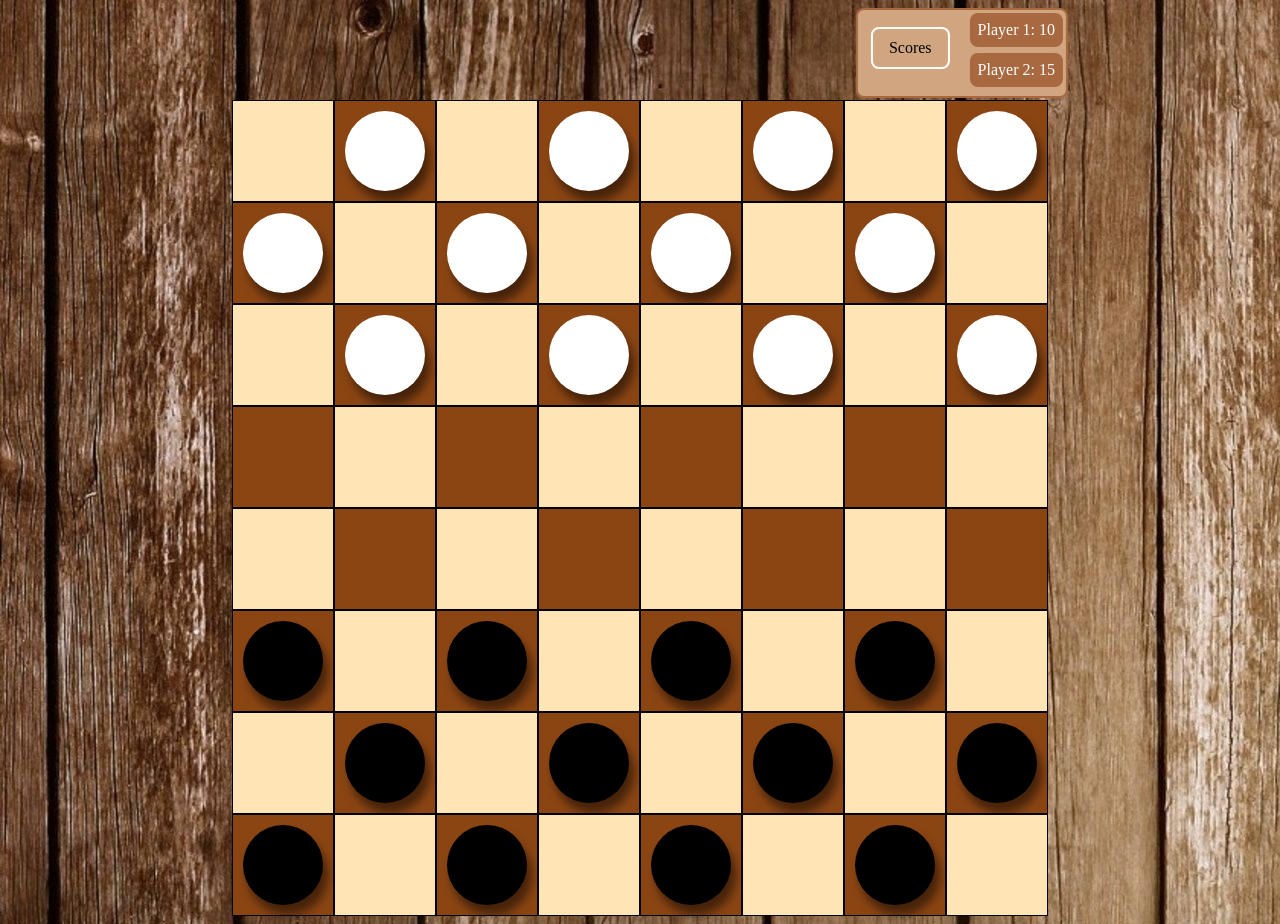
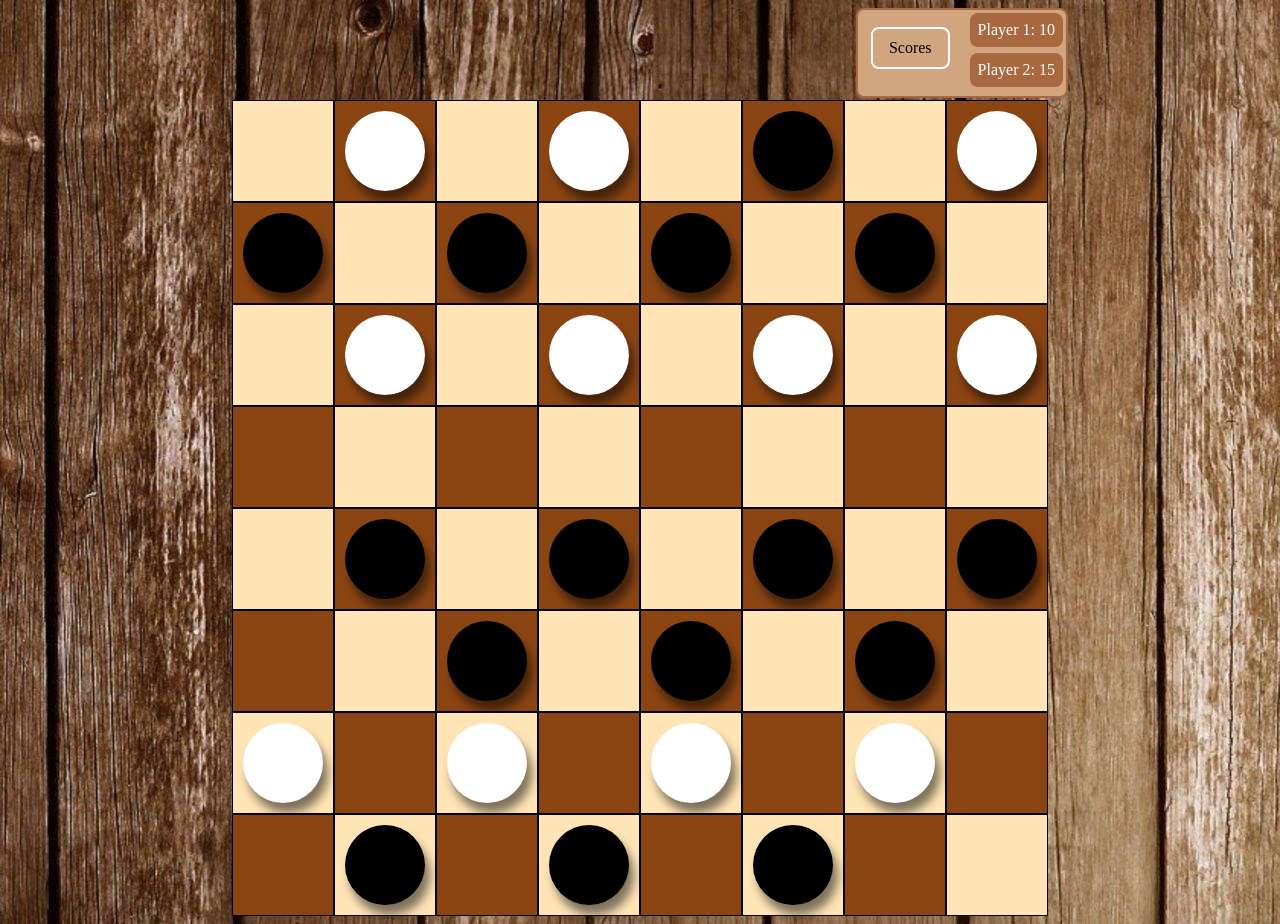
Before and after one commit to SkimZconceited/Phase4-GameTheoryProject-frontend, a React (Create React App) app in the folder client/: page /home in a window 1280 px wide. Built offline with nearby package versions, Linux system fonts and the light colour scheme; a small style sheet from the web is missing.

Commit message:
Mapped chessboard configuration to React Board component

```diff
--- a/client/src/components/Board.jsx
+++ b/client/src/components/Board.jsx
@@ -2,31 +2,41 @@ import React from 'react';
 import Cell from './Cell';
 import '../Board.css';
 
+const board = [
+  [" ", "W", " ", "W", " ", "B", " ", "W"],
+  ["B", " ", "B", " ", "B", " ", "B", " "],
+  [" ", "W", " ", "W", " ", "W", " ", "W"],
+  [" ", " ", " ", " ", " ", " ", " ", " "],
+  [" ", "B", " ", "B", " ", "B", " ", "B"],
+  [" ", " ", "B", " ", "B", " ", "B", " "],
+  ["W", " ", "W", " ", "W", " ", "W", " "],
+  [" ", "B", " ", "B", " ", "B", " ", " "],
+];
+
 function Board() {
-  const renderCell = (row, col) => {
+  const renderCell = (row, col, piece) => {
     const isDarkSquare = (row + col) % 2 === 1;
 
     // For determining if the cell should have a piece
-    const hasPiece = (row < 3 || row > 4) && isDarkSquare;
-
-    // Invert the color for the bottom side
-    const pieceColor = row < 3 ? 'white' : 'black';
+    const hasPiece = piece !== " ";
 
     return (
-      <Cell key={`${row}-${col}`} isDark={isDarkSquare} hasPiece={hasPiece} pieceColor={pieceColor} />
+      <Cell
+        key={`${row}-${col}`}
+        isDark={isDarkSquare}
+        hasPiece={hasPiece}
+        pieceColor={piece === "W" ? "white" : "black"}
+      />
     );
   };
+
   return (
     <div className="board">
-      {Array(8)
-        .fill(null)
-        .map((_, row) => (
-          <div key={row} className="board-row">
-            {Array(8)
-              .fill(null)
-              .map((_, col) => renderCell(row, col))}
-          </div>
-        ))}
+      {board.map((row, rowIndex) => (
+        <div key={rowIndex} className="board-row">
+          {row.map((piece, colIndex) => renderCell(rowIndex, colIndex, piece))}
+        </div>
+      ))}
     </div>
   );
 }
```
